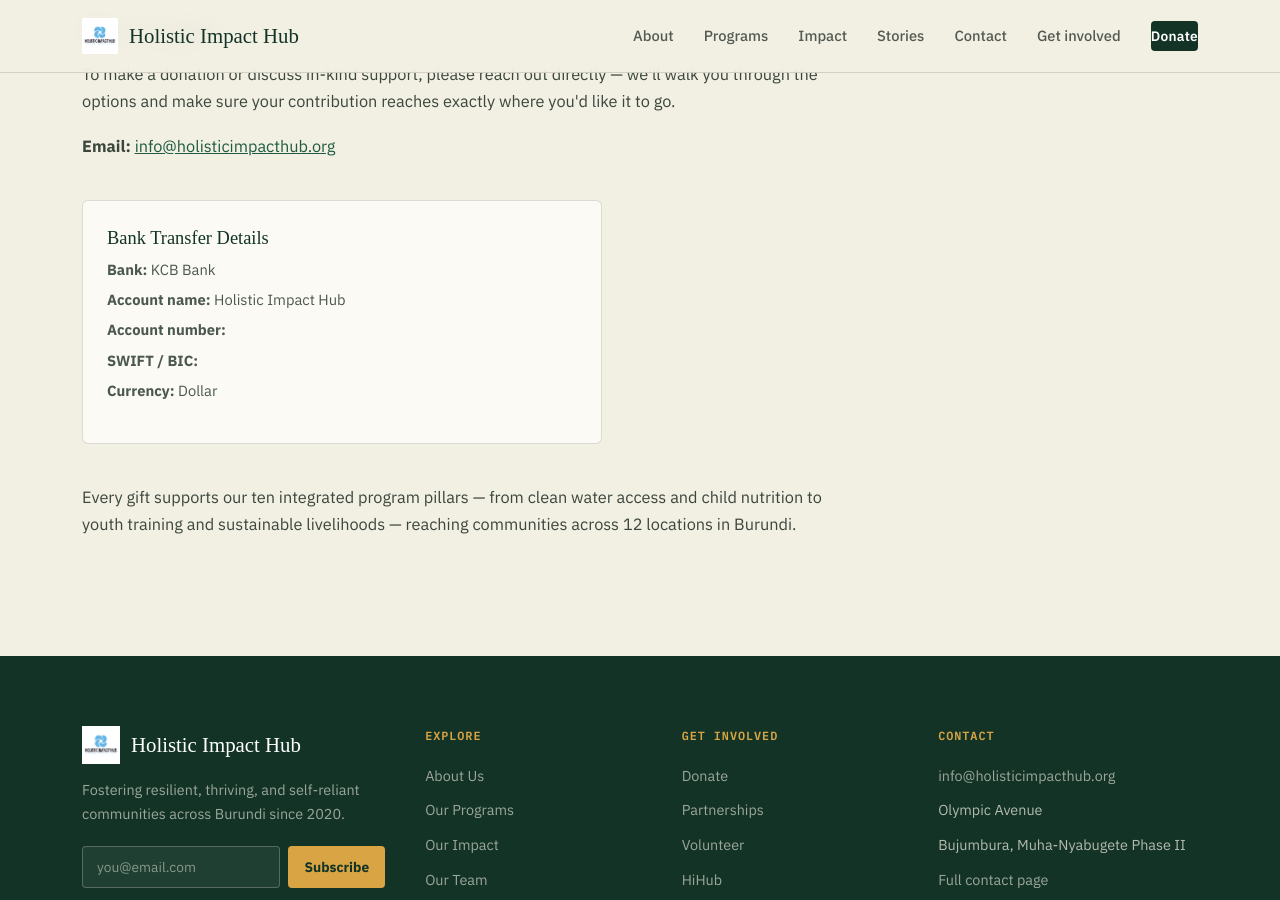
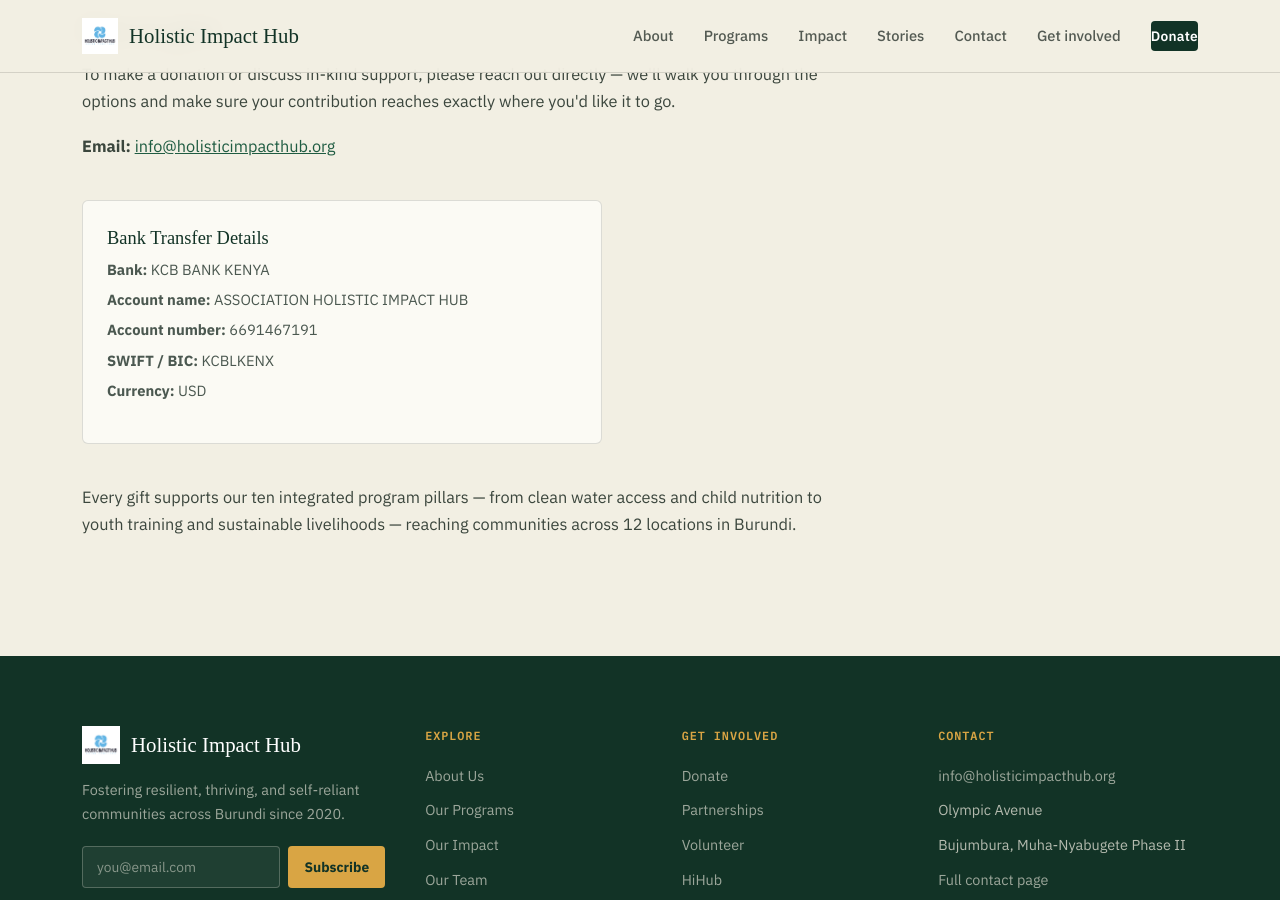
Before and after one commit to HIHweb/hih-website, a Jekyll site: the page built from donate-support-us.html, in a window 1280 px wide and 900 px high, scrolled down 691 px. Built offline with Jekyll 4.4.1, drawn with Linux system fonts in a browser that asks for light colours; some web fonts are replaced; a script that is not in the unit is left out.

Commit message:
Update Homepage Content “site”

```diff
--- a/_data/site.yml
+++ b/_data/site.yml
@@ -156,11 +156,11 @@ contact:
   linkedin: https://linkedin.com/company/impact-your-community/
   youtube: https://youtube.com/@holisticimpacthub
   bank:
-    bank_name: KCB Bank
-    account_name: Holistic Impact Hub
-    account_number: ""
-    swift_code: ""
-    currency: "Dollar "
+    bank_name: KCB BANK KENYA
+    account_name: ASSOCIATION HOLISTIC IMPACT HUB
+    account_number: "6691467191"
+    swift_code: KCBLKENX
+    currency: USD
     notes: ""
 gallery:
   eyebrow: In pictures
```
